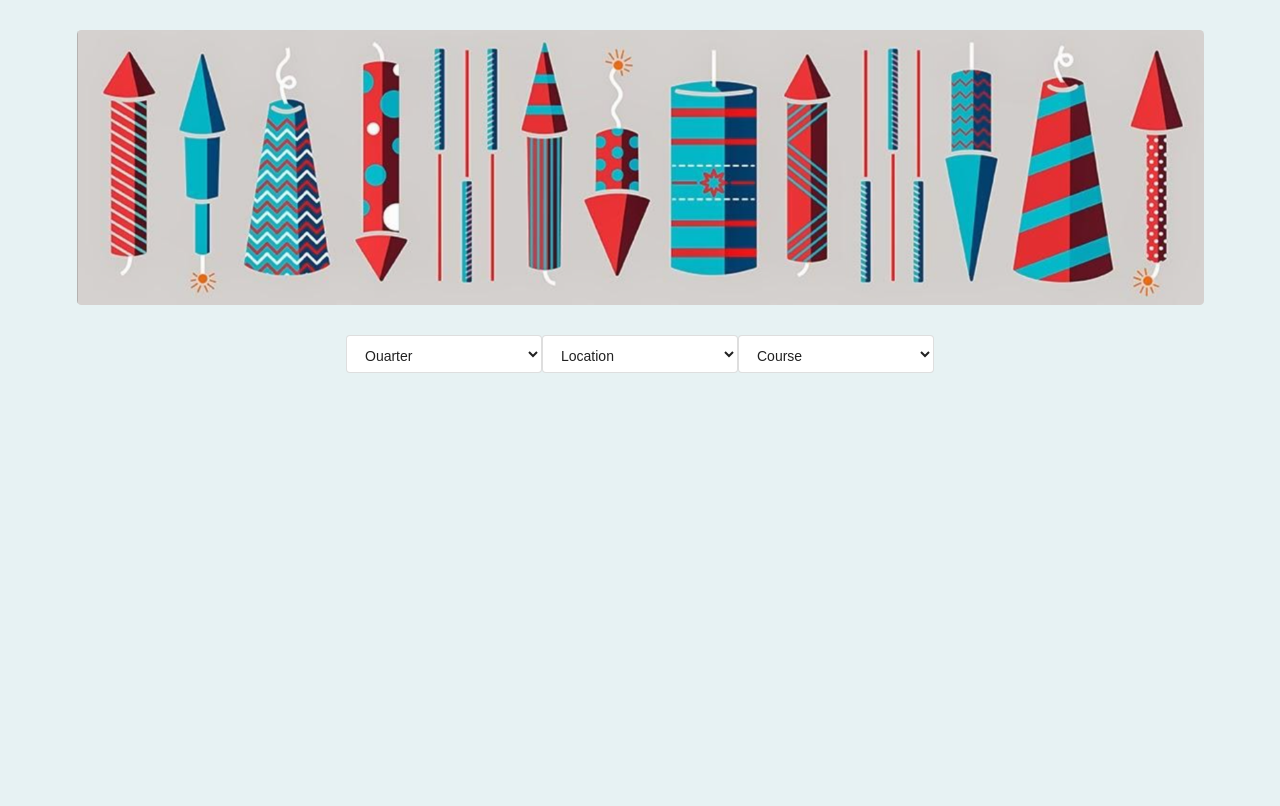
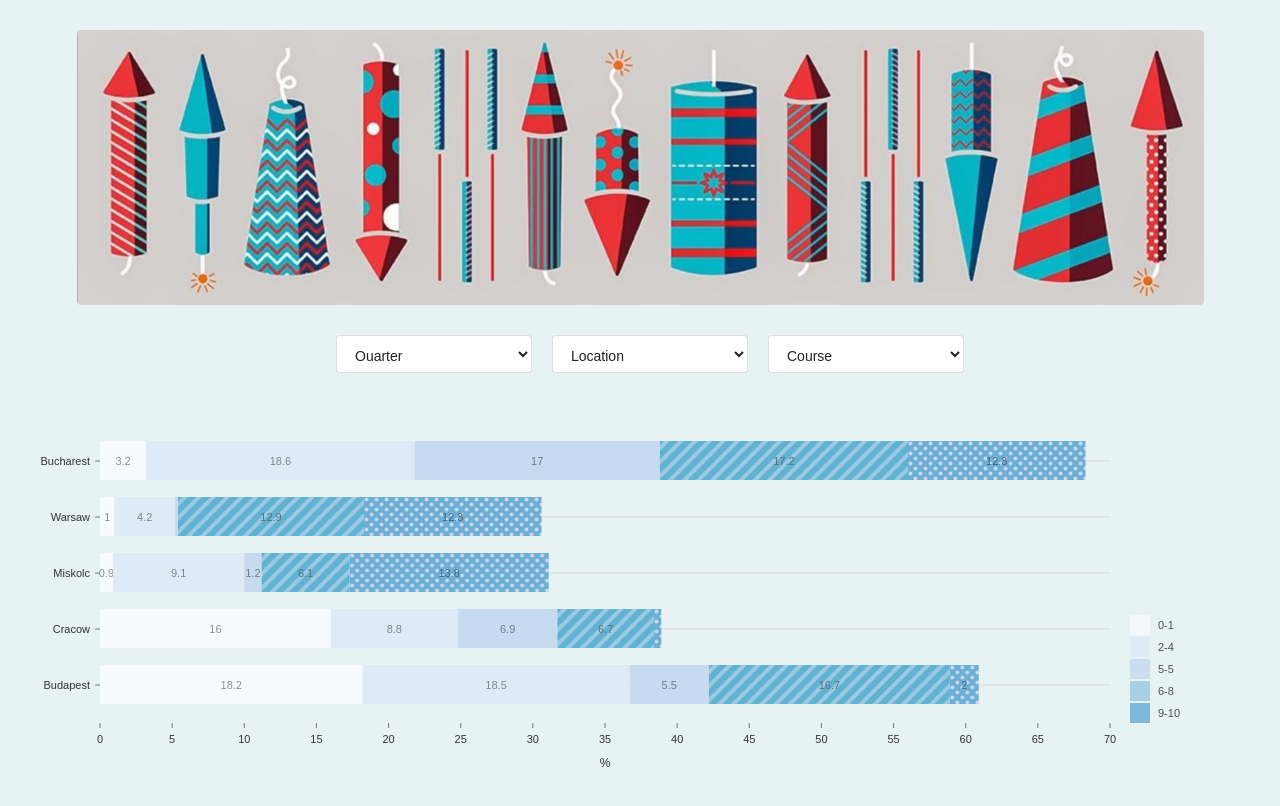
Before and after one commit to derdesz/codecool-student-satisfaction-survey, a React (Create React App) app: page /charts in a window 1280 px wide. Shown: the top 806 px of the page. Built offline with nearby package versions, Linux system fonts and the light colour scheme.

Commit message:
add styling to chart and weeks spent in room dropdown

```diff
--- a/src/App.css
+++ b/src/App.css
@@ -46,3 +46,14 @@ h1 {
     margin: 0 auto;
     display: inline-block;
 }
+
+.bar-container {
+    height: 400px;
+    margin-left: 40px;
+    margin-right: 40px;
+}
+
+select.ui.dropdown {
+    width: fit-content;
+    margin-left: 20px;
+}
```
